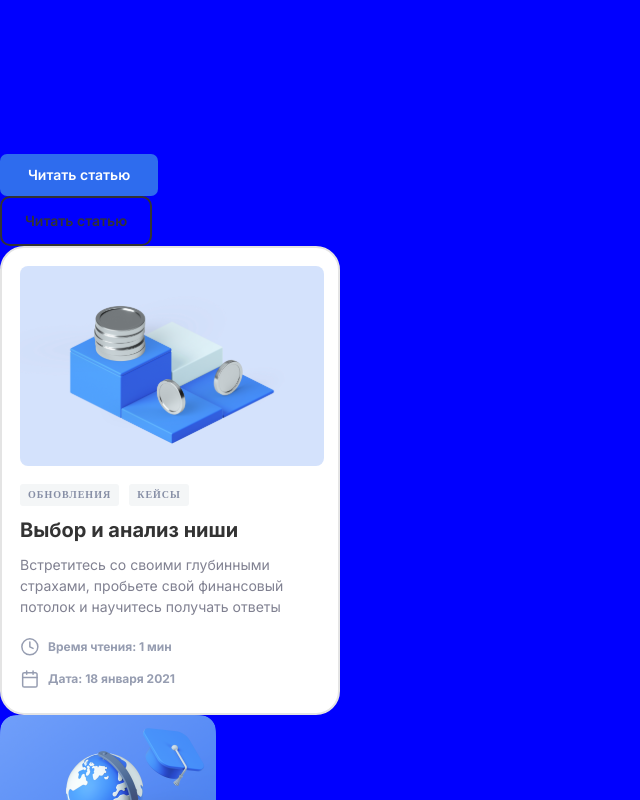
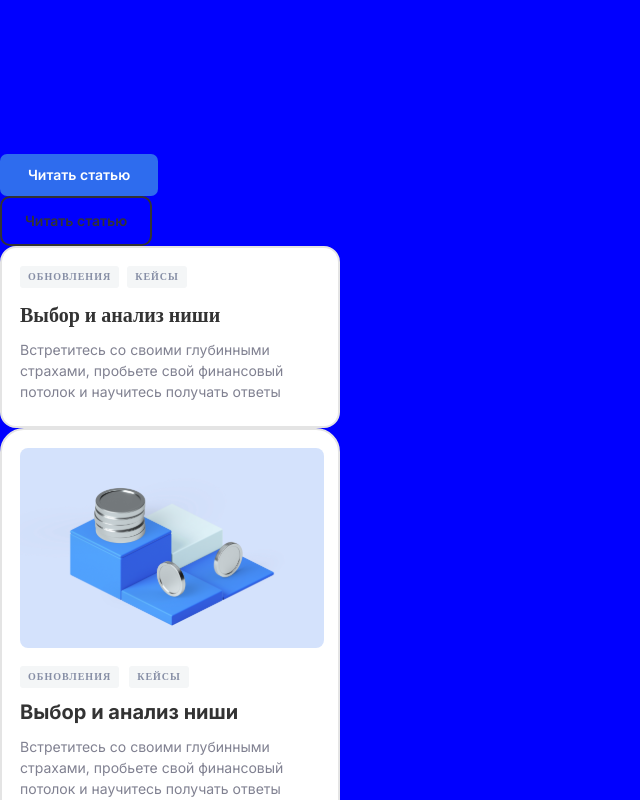
Before and after one commit to chat-mind-bots/digital-producer-front, a React (Create React App) app: page / in a window 1280 px wide. Shown: the top 800 px of the page, without its empty margins (0-640 px from the left). Built offline with nearby package versions, Linux system fonts and the light colour scheme.

Commit message:
[PD-12] Created component ReadMoreItem

```diff
--- /dev/null
+++ b/src/Components/UI-KIT/ReadMoreItem/index.tsx
@@ -0,0 +1,17 @@
+import * as ST from './styled';
+
+const ReadMoreItem = () => (
+  <ST.ReadMoreItem>
+    <ST.Tags>
+      <ST.Tag>обновления</ST.Tag>
+      <ST.Tag>кейсы</ST.Tag>
+    </ST.Tags>
+    <ST.Title>Выбор и анализ ниши</ST.Title>
+    <ST.Description>
+      Встретитесь со своими глубинными страхами, пробьете свой финансовый
+      потолок и научитесь получать ответы
+    </ST.Description>
+  </ST.ReadMoreItem>
+);
+
+export default ReadMoreItem;
--- /dev/null
+++ b/src/Components/UI-KIT/ReadMoreItem/styled.ts
@@ -0,0 +1,48 @@
+import styled from 'styled-components';
+import Colors from 'Colors';
+
+export const ReadMoreItem = styled.div`
+  background: ${Colors.WHITE};
+  border: 2px solid ${Colors.WHITE2};
+  border-radius: 16px;
+  padding: 18px 18px 24px;
+  max-width: 340px;
+  box-sizing: border-box;
+`;
+
+export const Tags = styled.div`
+  display: flex;
+  gap: 8px;
+  align-items: center;
+`;
+
+export const Tag = styled.p`
+  font-family: 'Vela Sans';
+  font-weight: 700;
+  font-size: 10px;
+  line-height: 16px;
+  text-transform: uppercase;
+  text-align: center;
+  letter-spacing: 1px;
+  color: ${Colors.GREY4};
+  padding: 3px 8px;
+  border-radius: 3px;
+  background: ${Colors.WHITE3};
+`;
+
+export const Title = styled.p`
+  font-family: 'Vela Sans';
+  font-weight: 700;
+  font-size: 20px;
+  line-height: 140%;
+  color: ${Colors.BLACK1};
+  margin-top: 13px;
+`;
+
+export const Description = styled.p`
+  font-weight: 400;
+  font-size: 14px;
+  line-height: 150%;
+  color: ${Colors.GREY1};
+  margin-top: 10px;
+`;
--- a/src/index.tsx
+++ b/src/index.tsx
@@ -9,6 +9,7 @@ import Insights from 'Components/UI-KIT/Insights';
 import Button from 'Components/UI-KIT/Atoms/Button';
 import BlockAllCoursesPlatform from 'Components/UI-KIT/BlockAllCoursesPlatform';
 import NewsCard from 'Components/UI-KIT/NewsCard';
+import ReadMoreItem from './Components/UI-KIT/ReadMoreItem';
 import Colors from 'Colors';
 import 'index.css';
 
@@ -44,6 +45,7 @@ root.render(
         border={`2px solid ${Colors.BLACK1}`}
         width={'max-content'}
       />
+      <ReadMoreItem />
       <NewsCard />
       <BlockAllCoursesPlatform />
       <Insights />
```
